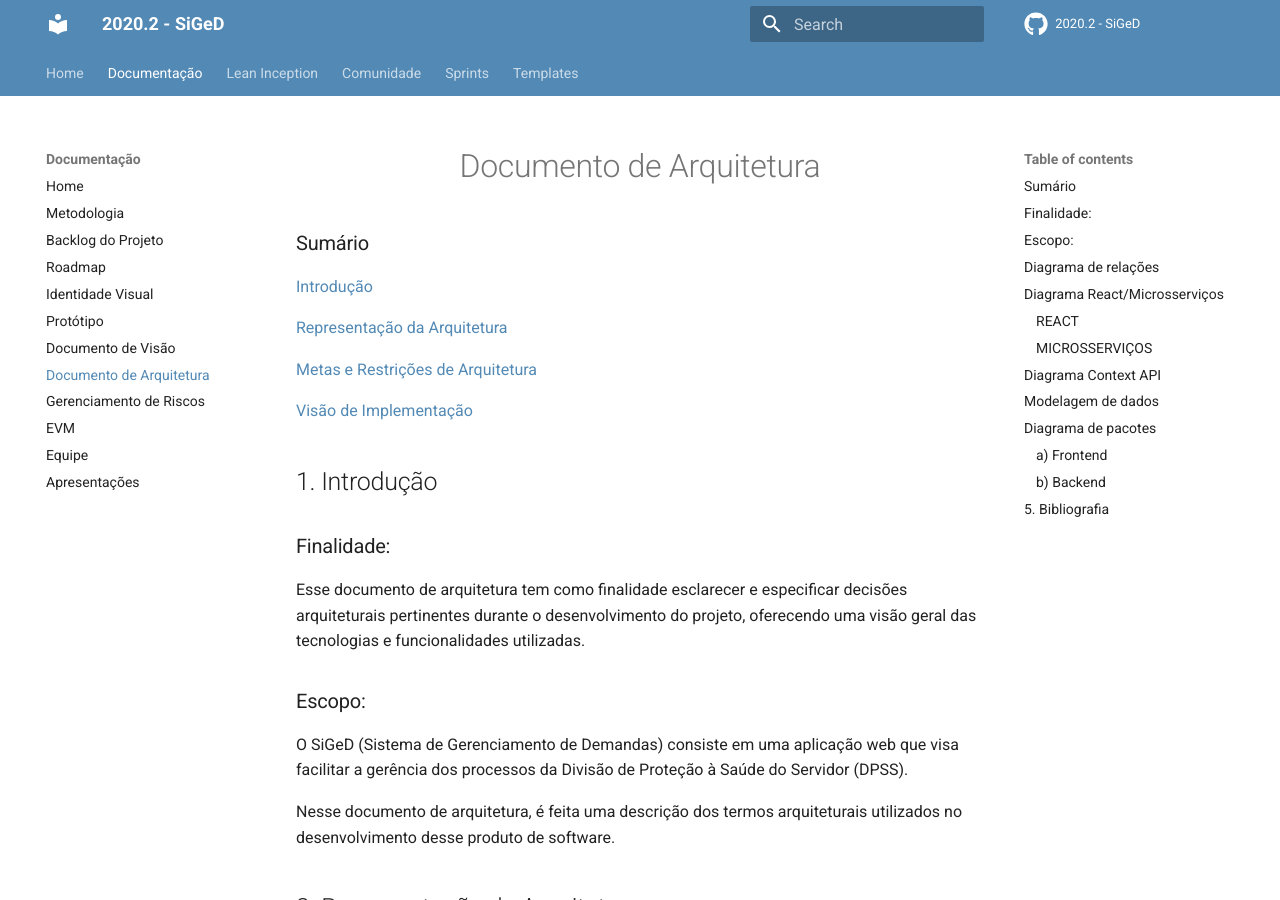
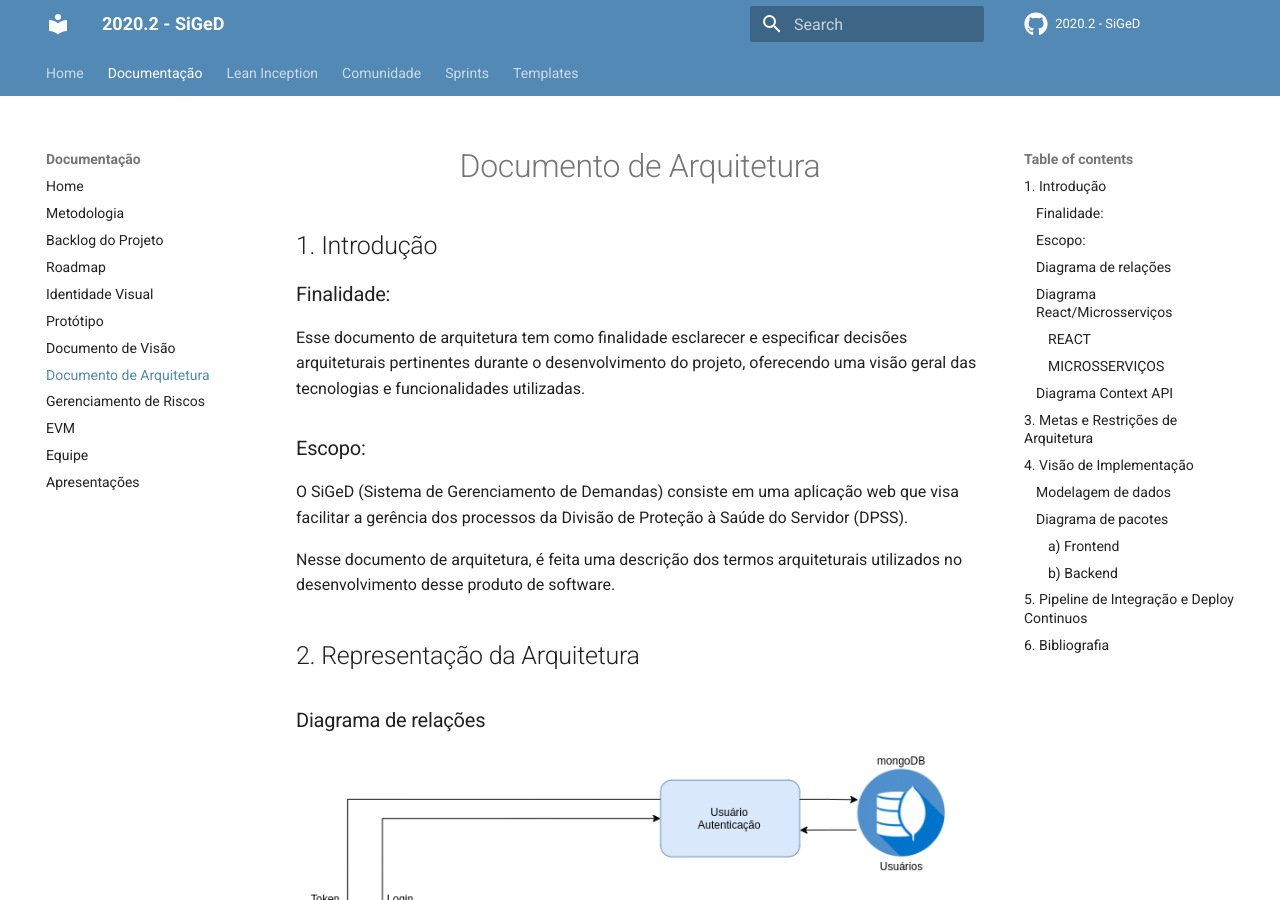
Before and after one commit to fga-eps-mds/2020-2-SiGeD, an MkDocs documentation site: the page built from docs/architecturedocument.md, in a window 1280 px wide and 900 px high. Built offline with MkDocs 1.6.1 and Material for MkDocs 9.7.7, drawn with Linux system fonts in a browser that asks for light colours; comment, search, counter and statistics services are not loaded; some of the changed text lies outside the part shown.

Commit message:
[200] Add pipeline
Signed-off-by: Gabriela Guedes <gabrielabguedes@gmail.com>

```diff
--- a/docs/architecturedocument.md
+++ b/docs/architecturedocument.md
@@ -1,17 +1,6 @@
 <h1 style='text-align: center;'>Documento de Arquitetura</h1>
 
-### Sumário
-
-[Introdução](#introducao)
-
-[Representação da Arquitetura](#arquitetura)
-
-[Metas e Restrições de Arquitetura](#metas)
-
-
-[Visão de Implementação](#visao_implementacao)
-
-<a name="introducao"></a><h2>1. Introdução</h2>
+## 1. Introdução
 
 ### Finalidade:
 
@@ -58,7 +47,7 @@
 
 ![Diagrama Context](assets/img/diagrama_context.png)
 
-<a name="metas"></a><h2>3. Metas e Restrições de Arquitetura</h2>
+## 3. Metas e Restrições de Arquitetura
 Metas:
 
 - Estabilidade do sistema
@@ -71,7 +60,7 @@
 - **Node.js:** desenvolvimento dos microsserviços
 - **MongoDB**: banco de dados não relacional
 
-<a name="visao_implementacao"></a><h2> 4. Visão de Implementação</h2>
+## 4. Visão de Implementação
 
 ### Modelagem de dados
 
@@ -87,7 +76,10 @@
 
 ![Diagrama de pacotes-2](assets/img/diagrama_pacotes_back.png)
 
-## 5. Bibliografia
+## 5. Pipeline de Integração e Deploy Continuos
+
+![Diagrama de pipeline](assets/img/pipeline.png)
+## 6. Bibliografia
 
 [Policia Civil do Estado de Goiás](https://www.policiacivil.go.gov.br/cpss), Acesso em: 19/03/2021, 11:14, Horário de Brasília.
 
```
Also changed, not shown: docs/assets/img/pipeline.png (added).
